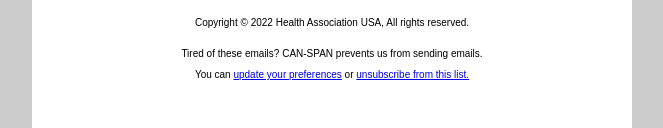
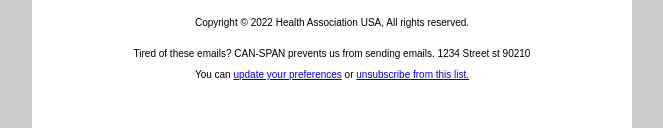
Before and after one commit to WilliamPortilloHobel/thewilliamportillohobel, a plain HTML site: page newsletter.html in a window 1280 px wide. Shown: the part 2145-2273 px from the top of the page, without its empty margins (308-971 px from the left). Drawn offline with Linux system fonts and the light colour scheme.

Commit message:
Add files via upload

```diff
--- a/newsletter.html
+++ b/newsletter.html
@@ -276,7 +276,7 @@
             <tr>
                 <td style="text-align: center;">
                   <p style="padding-top: 10px; font-size: 10px;">Copyright © 2022 Health Association USA, All rights reserved.</p>
-                  <p style="padding-top: 10px; font-size: 10px;">Tired of these emails? CAN-SPAN prevents us from sending emails.</p>
+                  <p style="padding-top: 10px; font-size: 10px;">Tired of these emails? CAN-SPAN prevents us from sending emails. 1234 Street st 90210</p>
                   <p style="font-size: 10px;">You can <a href="https://example.com" target="_blank">update your preferences</a> or <a href="https://example.com" target="_blank">unsubscribe from this list.</a></p>
               </td>
           </tr>
```
